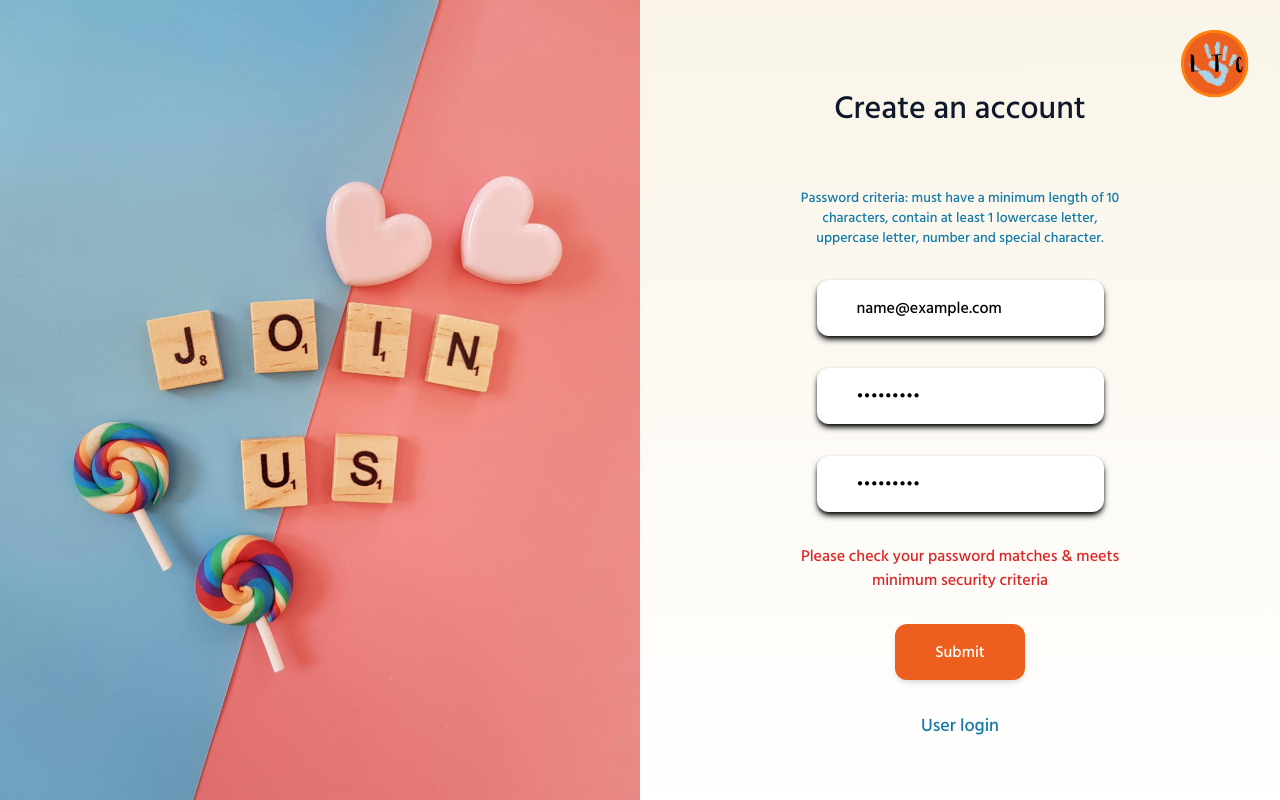
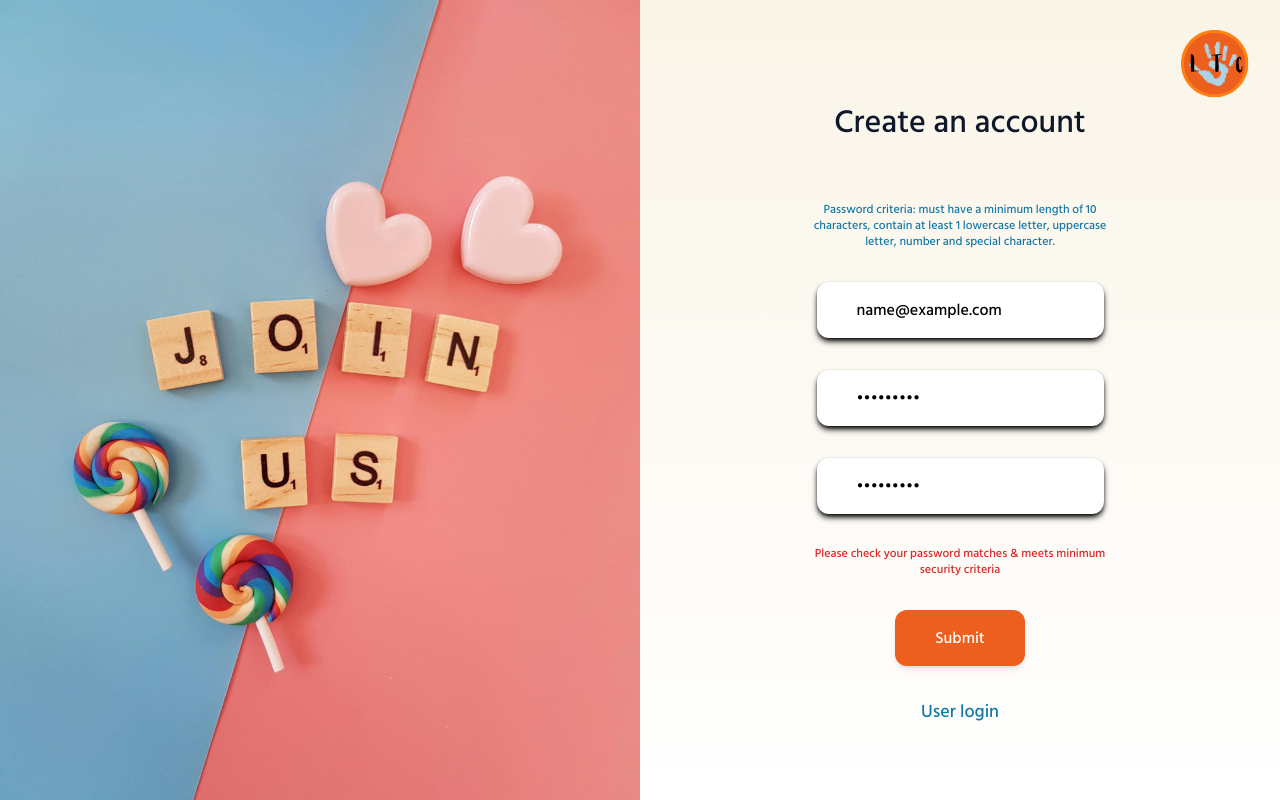
Before and after one commit to alehow84/let-them-create, a Next.js app in the folder ltc/: page /user-signup in a window 1280 px wide. Both pictures are taken after typing "name@example.com", "Sample123", "Sample123" into the empty fields and a click on the button "Submit". Built offline with nearby package versions, Linux system fonts and the light colour scheme.

Commit message:
fix regex expression in user-signup

```diff
--- a/ltc/src/app/user-signup/page.tsx
+++ b/ltc/src/app/user-signup/page.tsx
@@ -19,7 +19,7 @@ export default function Page() {
 
   let password: string;
   let email: any;
-  const regex = /[A-Za-z]/ && /[0-9]/ && /[^A-Za-z0-9]/;
+  const regex = /^(?=.*\d)(?=.*[a-z])(?=.*[A-Z])(?=.*[a-zA-Z]).{10,}$/gm;
 
   useEffect(() => {
     console.log("passwordErrorBool changed:", passwordErrorBool);
@@ -55,11 +55,7 @@ export default function Page() {
     e.preventDefault();
     const target = e.target as HTMLFormElement;
 
-    if (
-      password1 === password2 &&
-      password1.length > 10 &&
-      regex.test(password1)
-    ) {
+    if (password1 === password2 && regex.test(password1)) {
       //proceed with form submission
       //-make a variable called password that password1 becomes
       //-make a variable called email that email-address becomes
@@ -96,7 +92,7 @@ export default function Page() {
             <h1 className="text-center text-2xl md:text-3xl text-slate pt-10 md:py-6">
               Create an account
             </h1>
-            <div className="md:w-1/2 text-center mx-auto text-sm text-blue m-3">
+            <div className="md:w-1/2 text-center mx-auto text-xs text-blue m-3">
               Password criteria: must have a minimum length of 10 characters,
               contain at least 1 lowercase letter, uppercase letter, number and
               special character.
@@ -125,7 +121,7 @@ export default function Page() {
               className="py-4 px-10 max-w-sm mx-auto bg-white rounded-xl shadow-md shadow-black"
             />
             {passwordErrorBool ? (
-              <div className="text-center text-red-600 mx-auto border-0 md:w-1/2">
+              <div className="text-center text-xs text-red-600 mx-auto border-0 md:w-1/2">
                 Please check your password matches & meets minimum security
                 criteria
               </div>
```
